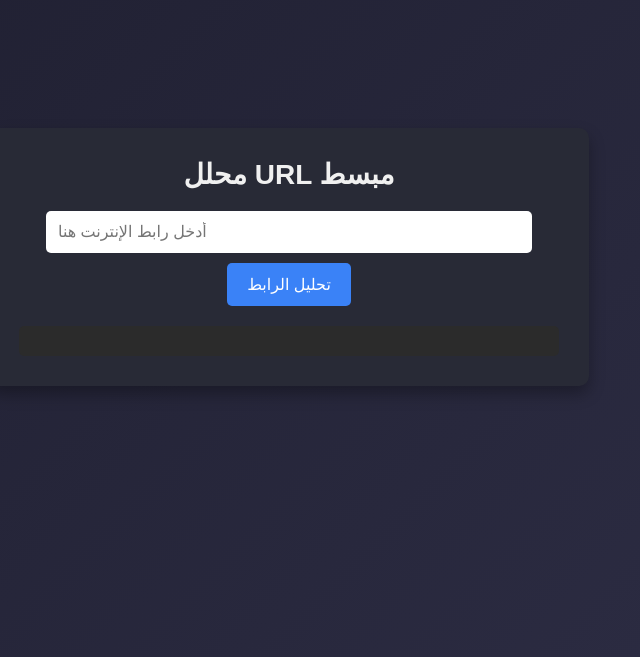
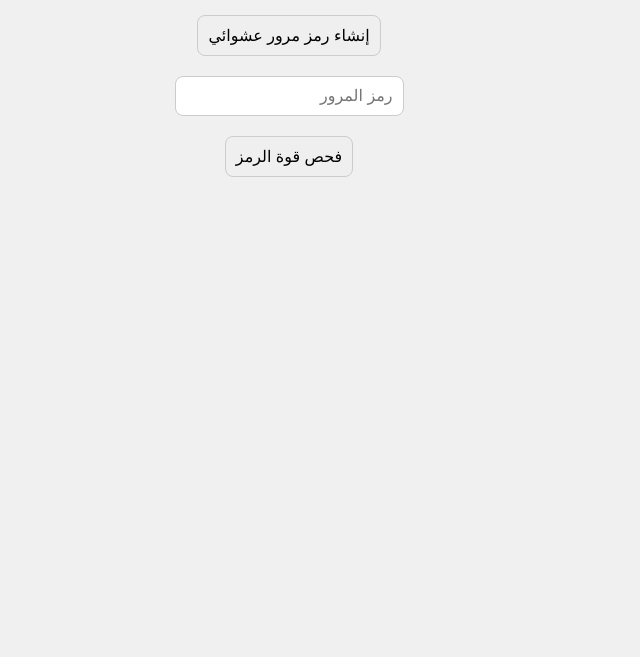
Before and after one commit to 7aider101/URL, a plain HTML site: page index.html in a window 1280 px wide. Shown: the part 143-800 px from the top of the page, without its empty margins (351-991 px from the left). Drawn offline with nearby package versions, Linux system fonts and the light colour scheme.

Commit message:
Update index.html

```diff
--- a/index.html
+++ b/index.html
@@ -2,148 +2,74 @@
 <html lang="ar">
 <head>
   <meta charset="UTF-8">
-  <meta name="viewport" content="width=device-width, initial-scale=1.0">
-  <title>محلل URL مبسط باستخدام Validator.js</title>
-  <!-- تضمين مكتبة Validator.js من CDN -->
-  <script src="https://cdnjs.cloudflare.com/ajax/libs/validator/13.7.0/validator.min.js"></script>
+  <title>مولد وفاحص رمز المرور</title>
   <style>
-    /* إعادة تعيين الأنماط الافتراضية */
-    * {
-      box-sizing: border-box;
-      margin: 0;
-      padding: 0;
+    body {
+      font-family: sans-serif;
+      direction: rtl;
+      text-align: center;
+      margin-top: 100px;
+      background: #f0f0f0;
     }
-    body {
-      background: linear-gradient(135deg, #1e1e2f, #2d2d44);
-      font-family: Arial, sans-serif;
-      color: #f0f0f0;
-      display: flex;
-      align-items: center;
-      justify-content: center;
-      min-height: 100vh;
-      padding: 20px;
+
+    input, button {
+      padding: 10px;
+      margin: 10px;
+      font-size: 16px;
+      border-radius: 8px;
+      border: 1px solid #ccc;
     }
-    .container {
-      background-color: #282a36;
-      padding: 30px;
-      border-radius: 10px;
-      width: 100%;
-      max-width: 600px;
-      box-shadow: 0 8px 16px rgba(0, 0, 0, 0.3);
-    }
-    h1 {
-      text-align: center;
-      margin-bottom: 20px;
-      font-size: 28px;
-    }
-    .input-group {
-      display: flex;
-      flex-direction: column;
-      align-items: center;
-      margin-bottom: 20px;
-    }
-    input[type="text"] {
-      width: 90%;
-      padding: 12px;
-      font-size: 16px;
-      border: none;
-      border-radius: 5px;
-      margin-bottom: 10px;
-    }
-    button {
-      padding: 12px 20px;
-      font-size: 16px;
-      border: none;
-      border-radius: 5px;
-      background-color: #3a82f7;
-      color: #fff;
-      cursor: pointer;
-      transition: background-color 0.3s ease;
-    }
-    button:hover {
-      background-color: #336fd1;
-    }
-    .result {
-      margin-top: 20px;
-      background-color: #2b2b2b;
-      padding: 15px;
-      border-radius: 5px;
-      word-wrap: break-word;
-      font-size: 16px;
-    }
-    .good {
-      color: #00e676;
-    }
-    .warning {
-      color: #ffa500;
-    }
-    .danger {
-      color: #ff4d4d;
+
+    #strength {
+      margin-top: 10px;
+      font-weight: bold;
     }
   </style>
 </head>
 <body>
-  <div class="container">
-    <h1>محلل URL مبسط</h1>
-    <div class="input-group">
-      <input type="text" id="urlInput" placeholder="أدخل رابط الإنترنت هنا">
-      <button id="analyzeBtn">تحليل الرابط</button>
-    </div>
-    <div id="result" class="result"></div>
-  </div>
+
+  <h2>مولد وفاحص رمز المرور</h2>
+
+  <button onclick="generatePassword()">إنشاء رمز مرور عشوائي</button><br>
+  <input type="text" id="password" placeholder="رمز المرور"><br>
+  <button onclick="checkStrength()">فحص قوة الرمز</button>
+
+  <div id="strength"></div>
 
   <script>
-    const urlInput = document.getElementById('urlInput');
-    const analyzeBtn = document.getElementById('analyzeBtn');
-    const resultDiv = document.getElementById('result');
+    function generatePassword() {
+      const chars = "abcdefghijklmnopqrstuvwxyzABCDEFGHIJKLMNOPQRSTUVWXYZ0123456789!@#$%^&*()_+[]{}";
+      let password = "";
+      for (let i = 0; i < 12; i++) {
+        password += chars.charAt(Math.floor(Math.random() * chars.length));
+      }
+      document.getElementById("password").value = password;
+    }
 
-    // مجموعة كلمات مشبوهة شائعة في روابط الاصطياد أو الروابط غير الآمنة
-    const suspiciousKeywords = ['login', 'secure', 'account', 'update', 'verify', 'free', 'bonus'];
+    function checkStrength() {
+      const password = document.getElementById("password").value;
+      let strengthMsg = "";
 
-    analyzeBtn.addEventListener('click', () => {
-      const urlStr = urlInput.value.trim();
+      const hasUpper = /[A-Z]/.test(password);
+      const hasLower = /[a-z]/.test(password);
+      const hasNumber = /[0-9]/.test(password);
+      const hasSpecial = /[!@#$%^&*()_+{}]/.test(password);
+      const isLong = password.length >= 8;
 
-      if (!urlStr) {
-        resultDiv.innerHTML = '<span class="danger">الرجاء إدخال رابط صحيح.</span>';
-        return;
+      if (hasUpper && hasLower && hasNumber && hasSpecial && isLong) {
+        strengthMsg = "رمز قوي جدًا";
+        document.getElementById("strength").style.color = "green";
+      } else if ((hasUpper || hasLower) && hasNumber && isLong) {
+        strengthMsg = "رمز متوسط";
+        document.getElementById("strength").style.color = "orange";
+      } else {
+        strengthMsg = "رمز ضعيف";
+        document.getElementById("strength").style.color = "red";
       }
 
-      // استخدام Validator.js للتحقق من صحة الرابط
-      if(!validator.isURL(urlStr)) {
-        resultDiv.innerHTML = '<span class="danger">الرابط غير صالح!</span>';
-        return;
-      }
+      document.getElementById("strength").innerText = strengthMsg;
+    }
+  </script>
 
-      let messages = [];
-
-      // استخدام كائن URL لتحليل الرابط
-      let urlObj;
-      try {
-        urlObj = new URL(urlStr);
-      } catch (error) {
-        resultDiv.innerHTML = '<span class="danger">تعذر تحليل الرابط!</span>';
-        return;
-      }
-
-      // فحص بروتوكول الرابط
-      if(urlObj.protocol === 'https:'){
-        messages.push('<span class="good">الرابط يستخدم بروتوكول HTTPS الآمن.</span>');
-      } else {
-        messages.push('<span class="danger">الرابط لا يستخدم بروتوكول HTTPS وقد يكون غير آمن.</span>');
-      }
-
-      // فحص الكلمات المشبوهة في الرابط
-      const lowerURL = urlStr.toLowerCase();
-      let foundSuspicious = suspiciousKeywords.filter(keyword => lowerURL.includes(keyword));
-      if(foundSuspicious.length > 0) {
-        messages.push(`<span class="warning">تم الكشف عن كلمات مشبوهة: (${foundSuspicious.join(', ')}) - قد يشير ذلك إلى محاولة اصطياد.</span>`);
-      } else {
-        messages.push('<span class="good">لم يتم الكشف عن كلمات مشبوهة في الرابط.</span>');
-      }
-
-      // عرض النتائج
-      resultDiv.innerHTML = messages.join('<br><br>');
-    });
-  </script>
 </body>
 </html>
```
